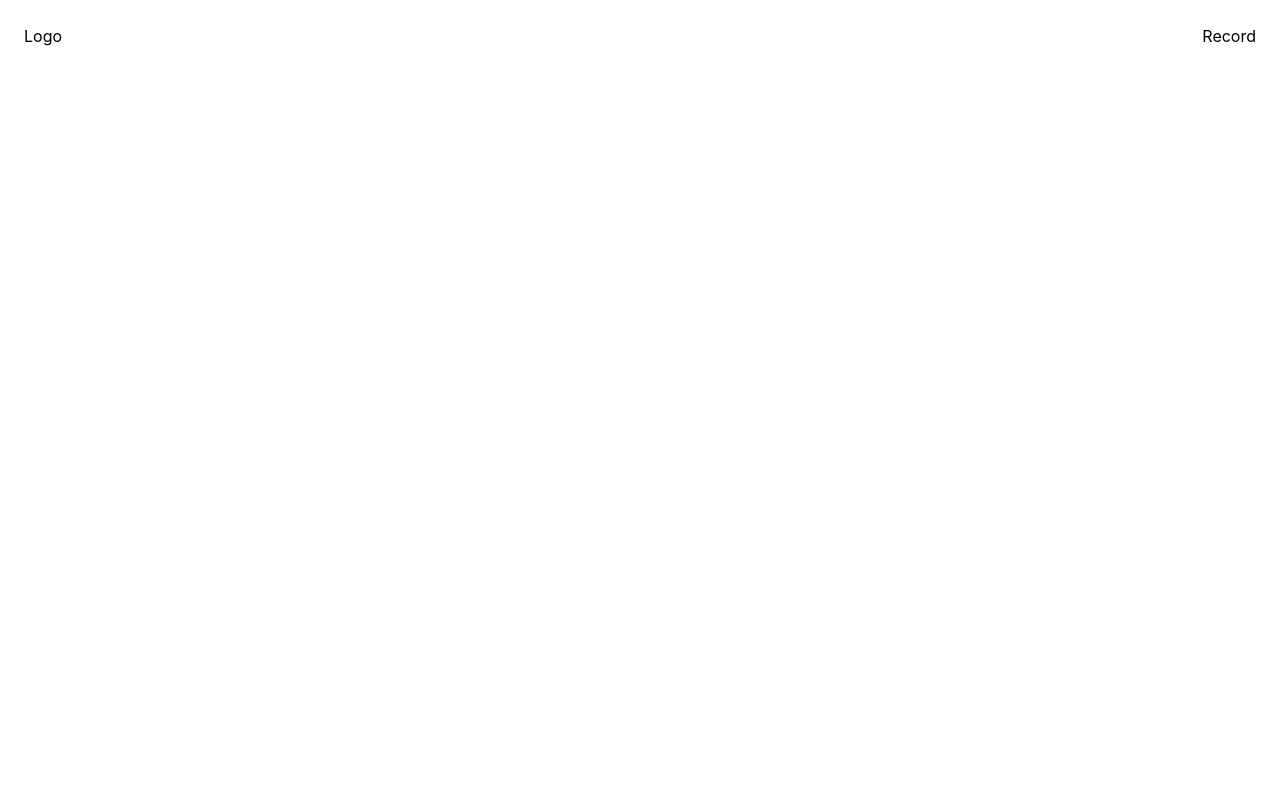
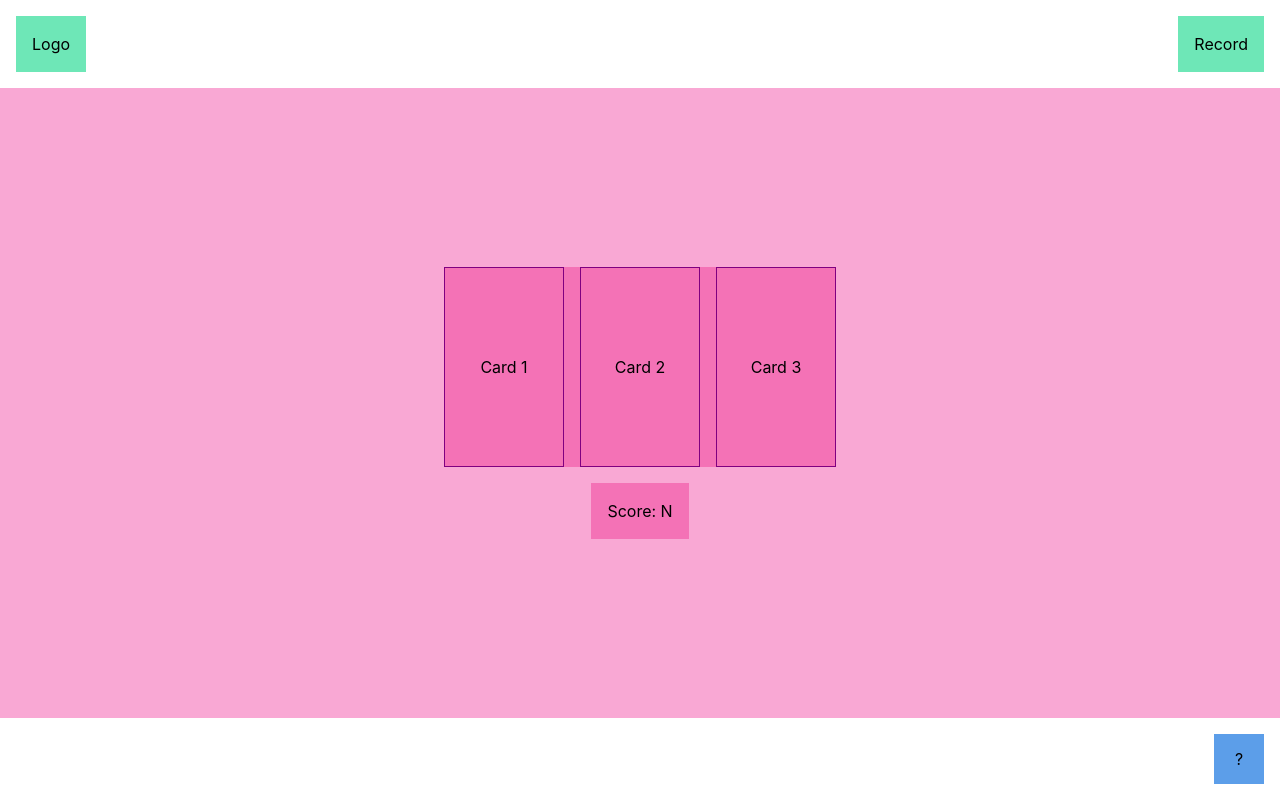
Before and after one commit to iaaron-xyz/memory-game, a JavaScript app: page / in a window 1280 px wide. Built offline with nearby package versions, Linux system fonts and the light colour scheme; the HTML template or start-up script is replaced by a standard one.

Commit message:
setup basic layout

```diff
--- a/src/App.js
+++ b/src/App.js
@@ -1,9 +1,13 @@
+import Board from "./Components/Board/Board";
+import BottomPart from "./Components/BottomPart/BottomPart";
 import TopPart from "./Components/TopPart/TopPart";
 
 function App() {
   return (
-    <div className="App">
+    <div className="App flex flex-col h-full">
       <TopPart />
+      <Board />
+      <BottomPart />
     </div>
   );
 }
--- /dev/null
+++ b/src/Components/Board/Board.js
@@ -0,0 +1,14 @@
+import CardsGrid from './CardsGrid';
+
+const Board = () => {
+  return (
+    <div className="grow flex flex-col items-center justify-center bg-pink-300">
+      <CardsGrid />
+      <div className='mt-4 p-4 bg-pink-400'>
+        Score: N
+      </div>
+    </div>
+  )
+}
+
+export default Board
--- /dev/null
+++ b/src/Components/Board/CardsGrid.js
@@ -0,0 +1,12 @@
+
+const CardsGrid = () => {
+  return (
+    <div className="cards-grid grid grid-cols-3 place-items-center gap-4 bg-pink-400">
+      <div className="card">Card 1</div>
+      <div className="card">Card 2</div>
+      <div className="card">Card 3</div>
+    </div>
+  )
+}
+
+export default CardsGrid
--- /dev/null
+++ b/src/Components/BottomPart/BottomPart.js
@@ -0,0 +1,12 @@
+
+const BottomPart = () => {
+  return (
+    <div className="flex-none p-4">
+      <div className="btn-help">
+        ?
+      </div>
+    </div>
+  )
+}
+
+export default BottomPart
--- a/src/Components/TopPart/Logo.js
+++ /dev/null
@@ -1,8 +0,0 @@
-
-const Logo = () => {
-  return (
-    <div>Logo</div>
-  )
-}
-
-export default Logo
--- a/src/Components/TopPart/Record.js
+++ /dev/null
@@ -1,8 +0,0 @@
-
-const Record = () => {
-  return (
-    <div className="ml-auto">Record</div>
-  )
-}
-
-export default Record
--- a/src/Components/TopPart/TopPart.js
+++ b/src/Components/TopPart/TopPart.js
@@ -1,11 +1,9 @@
-import Logo from "./Logo"
-import Record from "./Record"
 
 const TopPart = () => {
   return (
-    <div className="flex p-6">
-      <Logo />
-      <Record />
+    <div className="flex-none flex p-4">
+      <div className="bg-emerald-300 p-4">Logo</div>
+      <div className="ml-auto bg-emerald-300 p-4">Record</div>
     </div>
   )
 }
--- a/src/index.css
+++ b/src/index.css
@@ -7,7 +7,11 @@
   * {
     box-sizing: border-box;
   }
+  html, body, #root {
+    height: 100%;
+  }
   body {
+    height: 100%;
     margin: 0;
     font-family: -apple-system, BlinkMacSystemFont, 'Segoe UI', 'Roboto', 'Oxygen',
       'Ubuntu', 'Cantarell', 'Fira Sans', 'Droid Sans', 'Helvetica Neue',
@@ -15,8 +19,26 @@
     -webkit-font-smoothing: antialiased;
     -moz-osx-font-smoothing: grayscale;
   }
-  code {
-    font-family: source-code-pro, Menlo, Monaco, Consolas, 'Courier New',
-      monospace;
+
+  /* Document elements styles */
+  .card {
+    height: 200px;
+    width: 120px;
+    border: 1px solid purple;
+    /* center the content */
+    display: flex;
+    align-items: center;
+    justify-content: center;
+
+  }
+  .btn-help {
+    background: rgb(92, 158, 233);
+    height: 50px;
+    width: 50px;
+    margin-left: auto;
+    /* center the content */
+    display: flex;
+    align-items: center;
+    justify-content: center;
   }
 }
```
